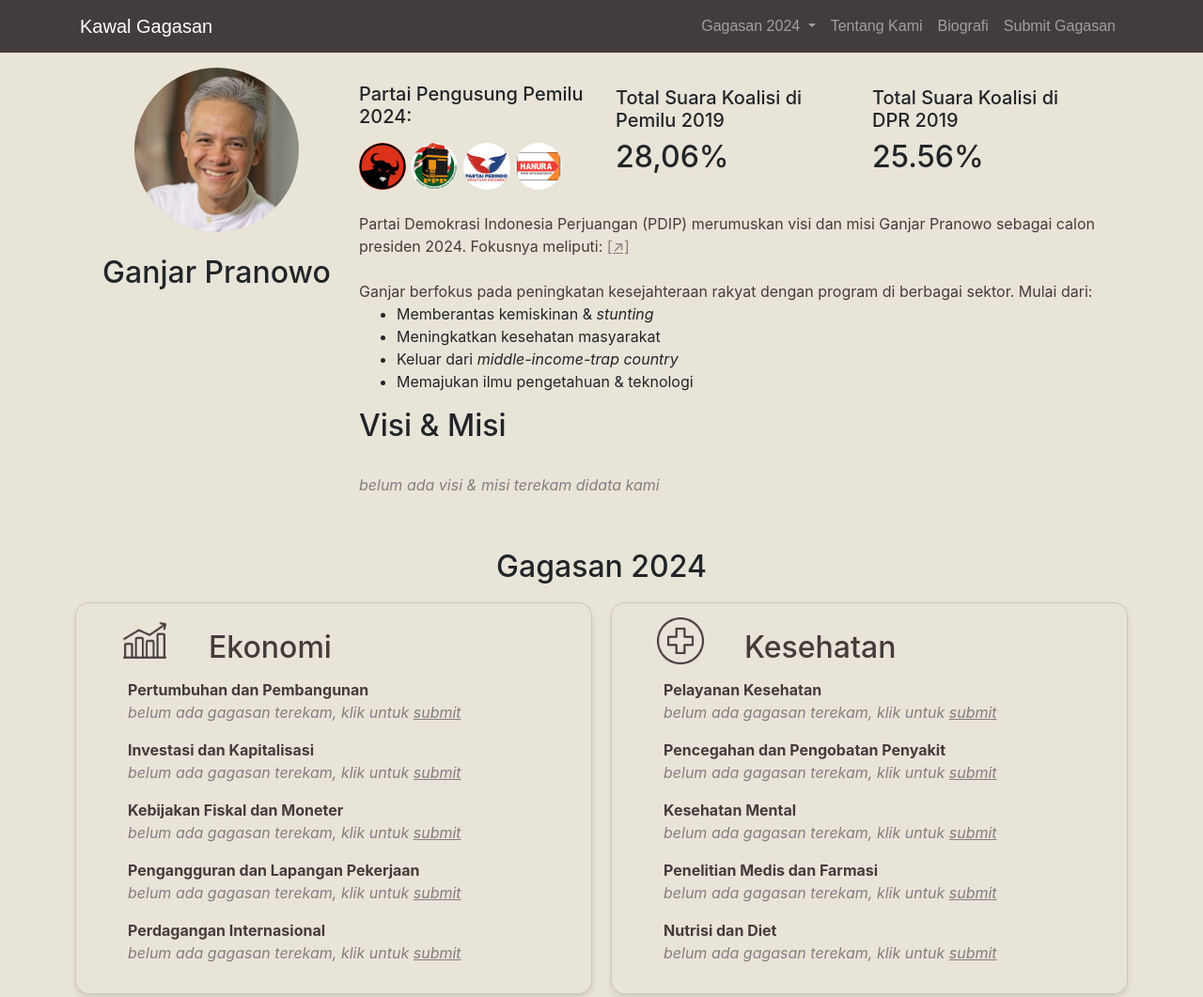
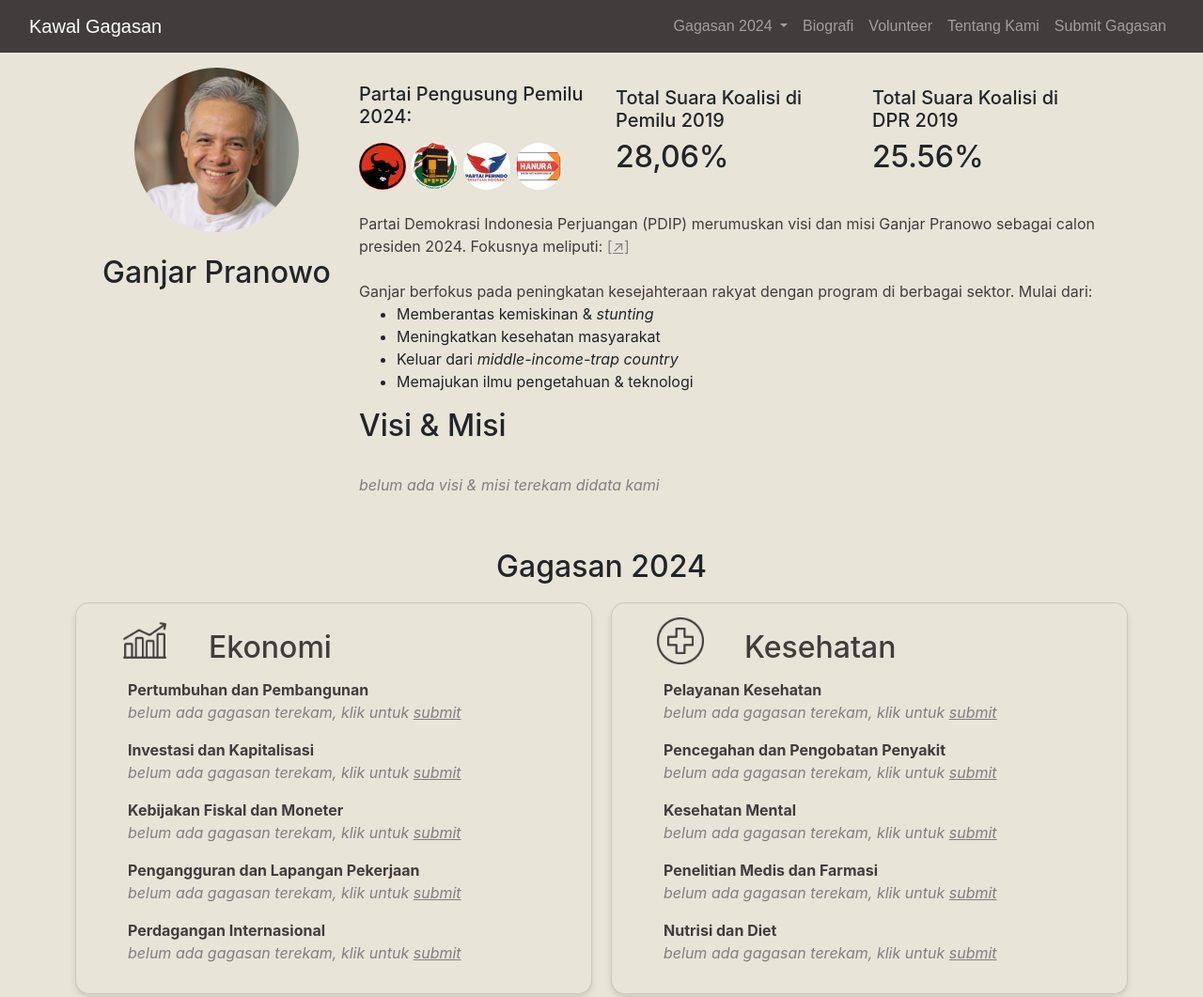
Before and after one commit to achmadrozie/kawalgagasan, a plain HTML site: page ganjar.html in a window 1280 px wide. Shown: the top 1061 px of the page at 94% size. Drawn offline with nearby package versions, Linux system fonts and the light colour scheme.

Commit message:
implement new nav (add volunteer) into whole pages

```diff
--- a/ganjar.html
+++ b/ganjar.html
@@ -26,7 +26,7 @@
     <!-- End Google Tag Manager (noscript) -->
 
     <nav class="fixed-top navbar navbar-expand-sm navbar-dark">
-    <div class="container">
+      <div class="container-fluid">
         <a class="navbar-brand" href="index.html">Kawal Gagasan</a>
         <button class="navbar-toggler" type="button" data-toggle="collapse" data-target="#navbarSupportedContent" aria-controls="navbarSupportedContent" aria-expanded="false" aria-label="Toggle navigation">
           <span class="navbar-toggler-icon"></span>
@@ -41,18 +41,21 @@
                 <a class="dropdown-item" href="anies.html">Anies Baswedan</a>
                 <a class="dropdown-item" href="prabowo.html">Prabowo Subianto</a>
                 <a class="dropdown-item" href="ganjar.html">Ganjar Pranowo</a>
-
               </div>
+            </li>
+            <li class="nav-item">
+              <a class="nav-link" href="biografi.html">Biografi</a>
+            </li>
+            <li class="nav-item">
+              <a class="nav-link" href="volunteer.html">Volunteer</a>
             </li>
             <li class="nav-item">
               <a class="nav-link" href="about.html">Tentang Kami</a>
             </li>
             <li class="nav-item">
-            <a class="nav-link" href="biografi.html">Biografi</a>
-          </li>
-          <li class="nav-item">
               <a class="nav-link" href="submit.html">Submit Gagasan</a>
             </li>
+
           </ul>
         </div>
       </div>
```
Also changed, not shown: about.html (+4 -0 lines), anies.html (+5 -1 lines), biografi.html (+7 -0 lines), prabowo.html (+5 -2 lines), submit.html (+4 -0 lines), volunteer.html (+4 -0 lines). Lines whose indentation alone changed are shown as unchanged.
